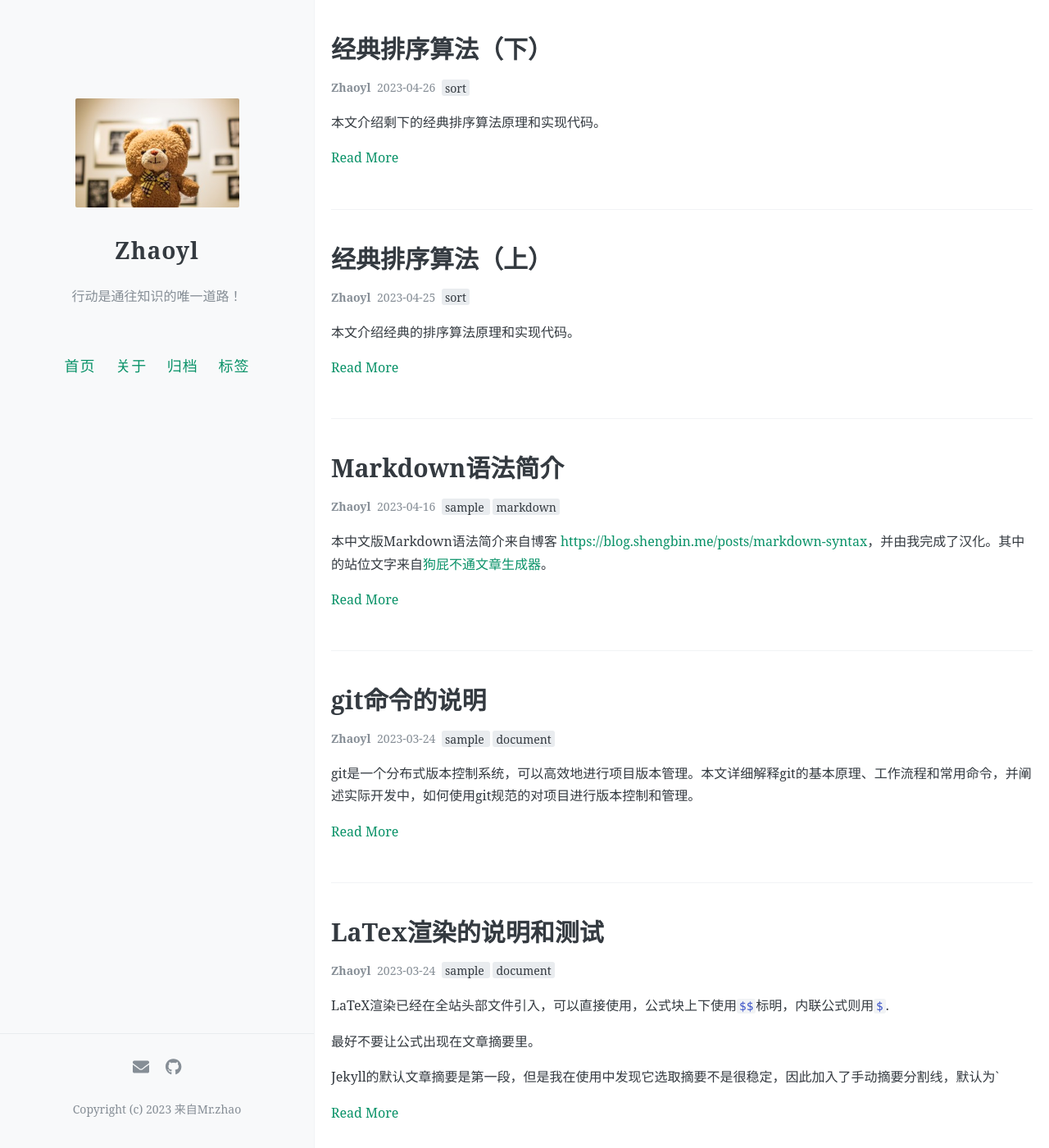
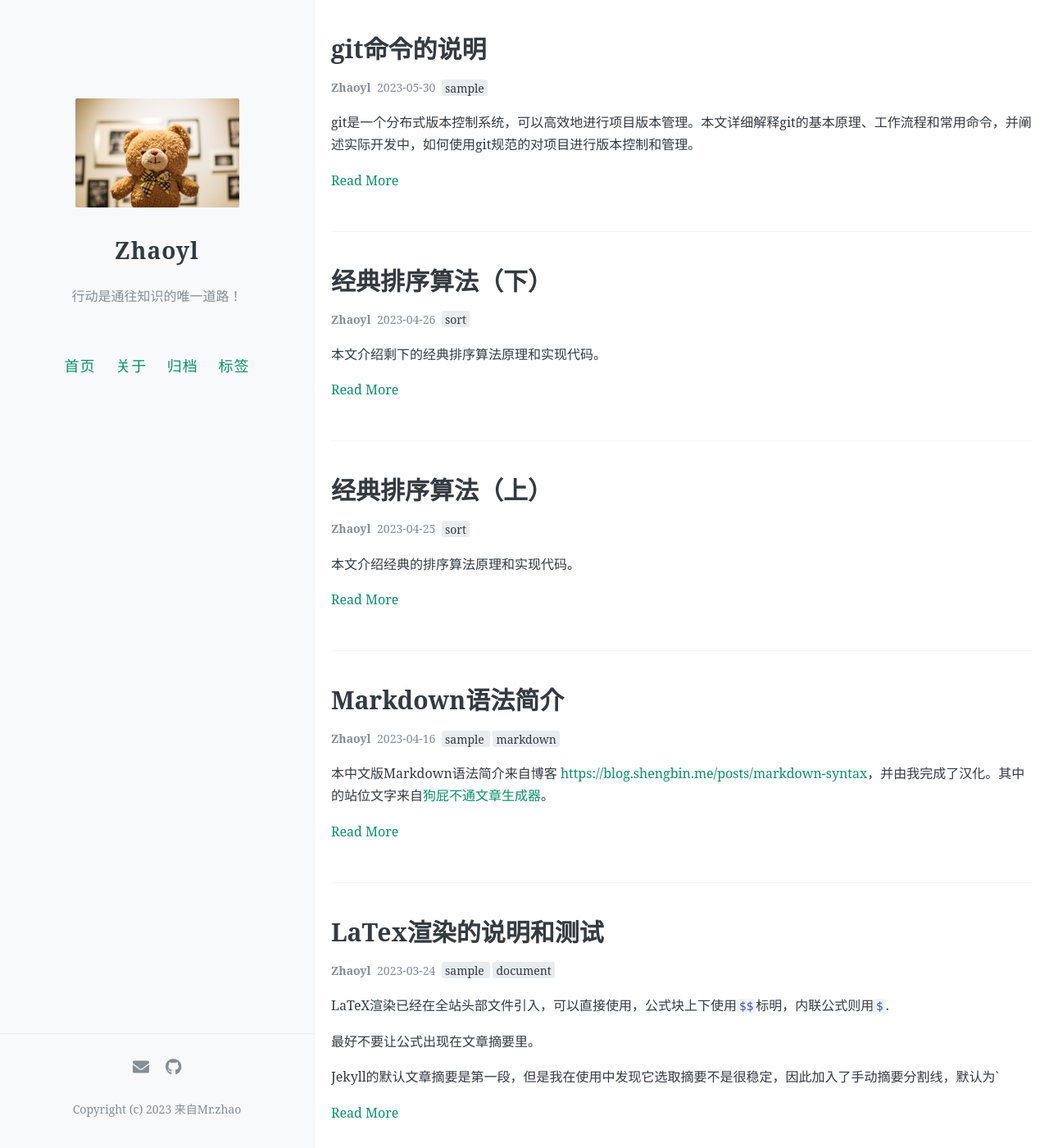
Before and after one commit to Dallin-zyl/zyl, a Jekyll site: the page built from index.html, in a window 1280 px wide and 1400 px high. Shown: the whole window at 82% size. Built offline with Jekyll 4.4.1, drawn with Linux system fonts in a browser that asks for light colours; the list of posts is cut into pages by our own code; comment, search, counter and statistics services are not loaded.

Commit message:
Update 2023-05-30-git-comond.md

```diff
--- a/_posts/2023-05-30-git-comond.md
+++ b/_posts/2023-05-30-git-comond.md
@@ -1,9 +1,9 @@
 ---
 layout: post
 title: git命令的说明
-date: 2023-03-24
+date: 2023-05-30
 author: Zhaoyl
-tags: [sample, document]
+tags: [sample]
 comments: true
 ---
 git是一个分布式版本控制系统，可以高效地进行项目版本管理。本文详细解释git的基本原理、工作流程和常用命令，并阐述实际开发中，如何使用git规范的对项目进行版本控制和管理。
```
